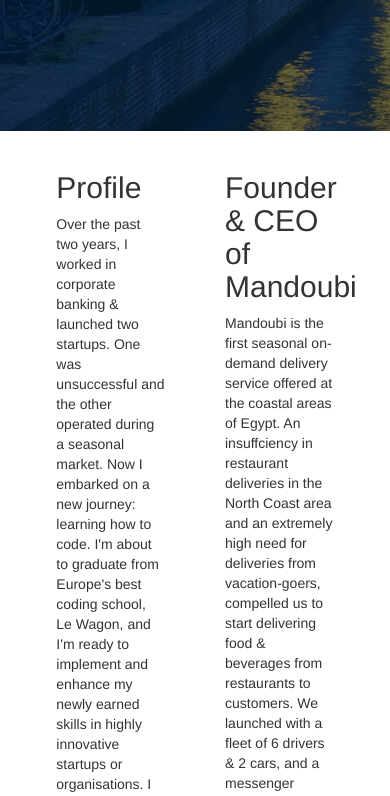
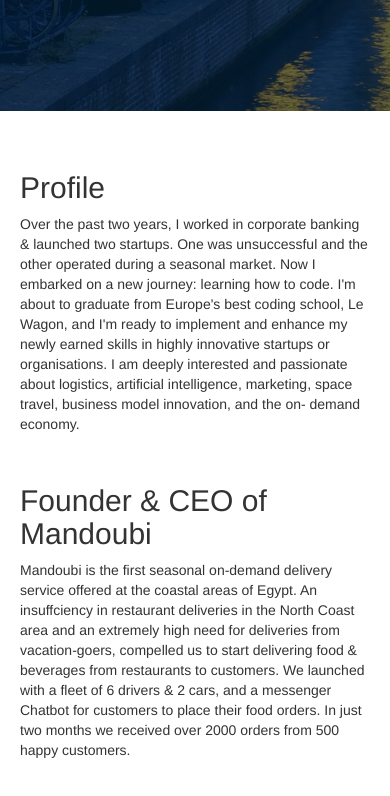
Before and after one commit to Dabbous1/Web-Profile, a website: page index.html in a window 390 px wide. Shown: the part 733-1529 px from the top of the page. Drawn offline with nearby package versions, Linux system fonts and the light colour scheme.

Commit message:
made the bio of the webpage mobile responsive

```diff
--- a/CSS/StyleSheet.css
+++ b/CSS/StyleSheet.css
@@ -62,20 +62,51 @@
   margin-top: 100px;
 }
 
+
+
 .features {
+  display: -webkit-box;
+  display: -ms-flexbox;
   display: flex;
+  -ms-flex-wrap: wrap;
+  flex-wrap: wrap;
+  margin-top: -20px;
   flex-direction: row;
-  flex-wrap: wrap;
   justify-content: center;
+  align-items: center;
+}
+
+@media (max-width: 992px) {
+  .features {
+    padding-top: 30px;
+  }
 }
 
 .feature {
-  width: 25%;
-  height: 25%;
+  padding: 40px 10px 0 10px;
+  margin: 10px 20px;
+  -webkit-box-flex: 0;
+  -ms-flex: 0 0 33%;
+  flex: 0 0 33%;
+  padding-bottom: 0;
   text-align: left;
-  margin: 10px 20px;
-  padding: 10px;
-  flex: 0 0 33%;
+}
+
+@media (max-width: 992px) {
+  .feature {
+    -webkit-box-flex: 0;
+    -ms-flex: 0 0 50%;
+    flex: 0 0 50%;
+    padding: 0px 20px;
+  }
+}
+
+@media (max-width: 768px) {
+  .feature {
+    -webkit-box-flex: 0;
+    -ms-flex: 0 0 100%;
+    flex: 0 0 100%;
+  }
 }
 
 ul {
```
